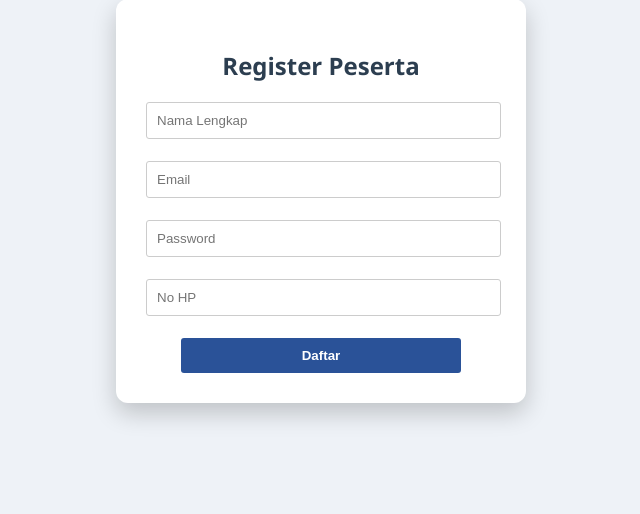
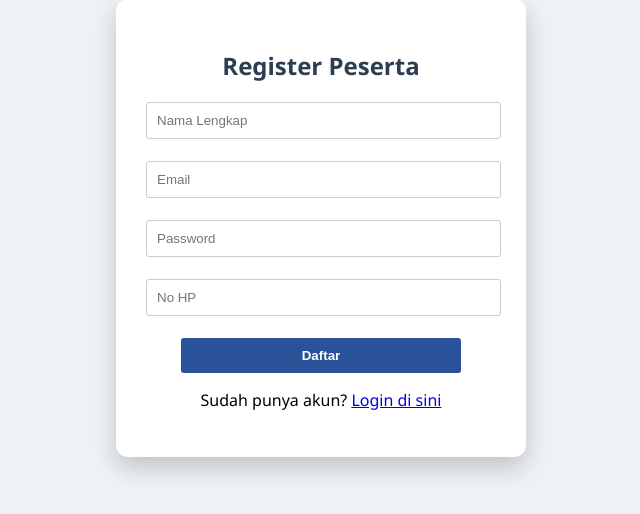
Before and after one commit to Mas-Saka/Projek_RBPL, a PHP site: page /register.php in a window 1280 px wide. Shown: the part 121-635 px from the top of the page, without its empty margins (319-959 px from the left). Run offline with PHP 8.4, Linux system fonts and the light colour scheme.

Commit message:
update register

```diff
--- a/register.php
+++ b/register.php
@@ -31,14 +31,19 @@ if (isset($_POST['register'])) {
   } elseif (!$angka) {
     $error = "Password harus mengandung angka!";
   } else {
+    //cek email sudah terdaftar atau belum
+    $cek_email = mysqli_query($conn, "SELECT * FROM users WHERE email='$email'");
+    if (mysqli_num_rows($cek_email) > 0) {
+        $error = "Email sudah terdaftar gunakan email lain!";
+    } else {
     $insert = mysqli_query($conn, "INSERT INTO users (nama, email, password, no_hp, role) VALUES ('$nama', '$email', '$password', '$no_hp', 'peserta')");
     if ($insert) {
-        header("Location: login.php");
-        exit;
+        $success = "Pendaftaran berhasil! Silakan <a href='login.php'>login</a>.";
     } else {
         $error = "Gagal mendaftar. Silakan coba lagi.";
     }
   }
+}
 }
 ?>
 
@@ -60,6 +65,8 @@ if (isset($_POST['register'])) {
         <input type="text" name="no_hp" placeholder="No HP" required><br><br>
         <button type="submit" name="register">Daftar</button>
     </form>
+    <?php if(isset($success)) echo "<p style='color:green;'>$success</p>"; ?>
+    <p>Sudah punya akun? <a href="login.php">Login di sini</a></p>
 </div>
 
 </body>
```
